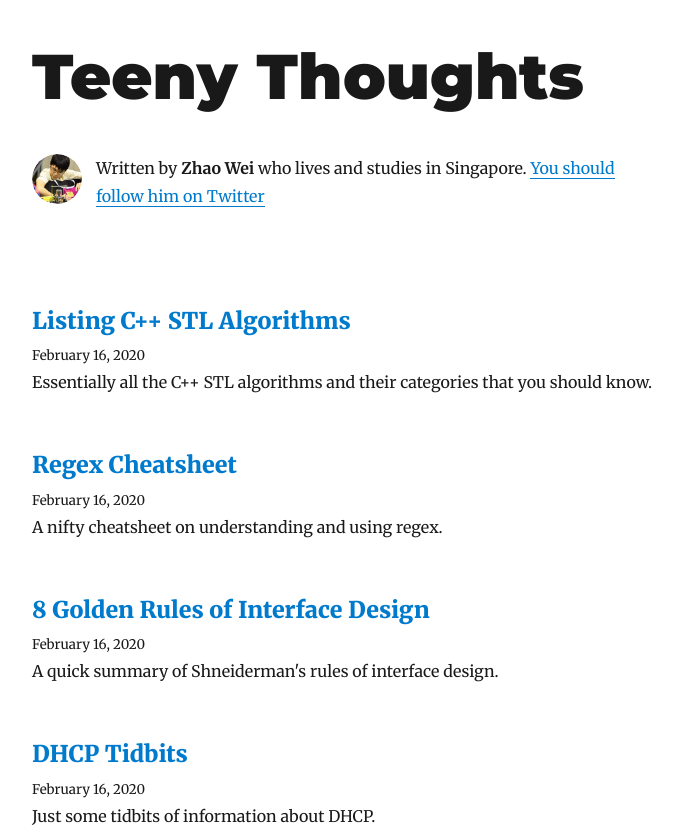
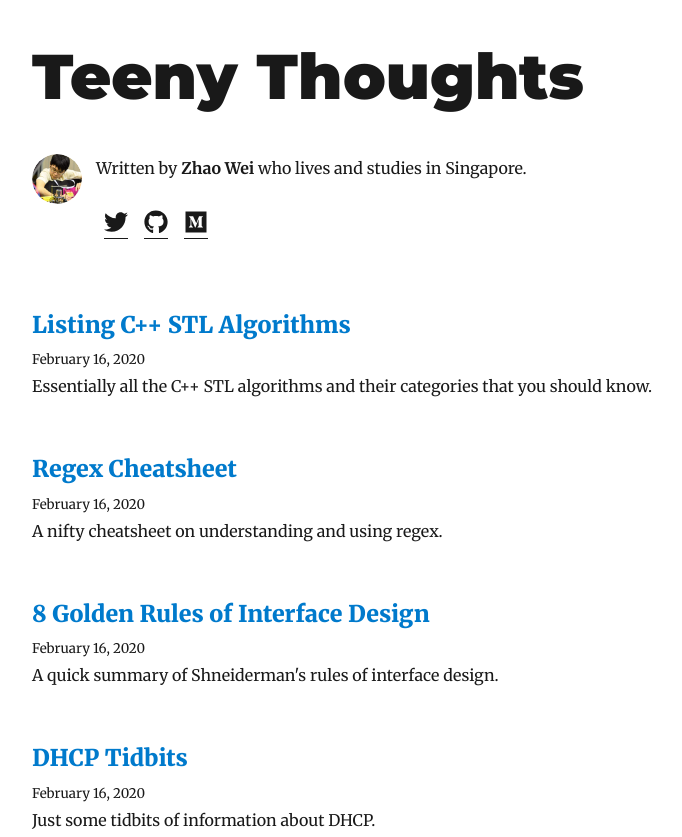
Before and after one commit to zwliew/blog, a Gatsby site: page / in a window 1280 px wide. Shown: the top 837 px of the page, without its empty margins (293-975 px from the left). Built offline with nearby package versions, Linux system fonts and the light colour scheme; Gatsby itself is replaced by a stand-in of ours; some packages are replaced by stand-ins of ours.

Commit message:
Add more social links

```diff
--- a/gatsby-config.js
+++ b/gatsby-config.js
@@ -6,6 +6,8 @@ module.exports = {
     siteUrl: `https://teeny-thoughts.web.app`,
     social: {
       twitter: `zwliew`,
+      github: `zwliew`,
+      medium: `zwliew`,
     },
   },
   plugins: [
--- a/package.json
+++ b/package.json
@@ -29,6 +29,7 @@
     "react": "^0.0.0-experimental-241c4467e",
     "react-dom": "^0.0.0-experimental-241c4467e",
     "react-helmet": "5.2.1",
+    "react-icons": "^3.9.0",
     "react-typography": "0.16.19",
     "typeface-merriweather": "0.0.72",
     "typeface-montserrat": "0.0.75",
--- a/src/components/bio.js
+++ b/src/components/bio.js
@@ -8,8 +8,18 @@
 import React from "react"
 import { useStaticQuery, graphql } from "gatsby"
 import Image from "gatsby-image"
+import { FaGithub, FaTwitter, FaMedium } from "react-icons/fa"
 
 import { rhythm } from "../utils/typography"
+import classes from "./bio.module.css"
+
+const SocialLink = ({ to, Img, children }) => (
+  <li className={classes.SocialLink}>
+    <a href={to}>
+      <Img></Img>
+    </a>
+  </li>
+)
 
 const Bio = () => {
   const data = useStaticQuery(graphql`
@@ -26,6 +36,8 @@ const Bio = () => {
           author
           social {
             twitter
+            github
+            medium
           }
         }
       }
@@ -53,13 +65,26 @@ const Bio = () => {
           borderRadius: `50%`,
         }}
       />
-      <p>
-        Written by <strong>{author}</strong> who lives and studies in Singapore.
-        {` `}
-        <a href={`https://twitter.com/${social.twitter}`}>
-          You should follow him on Twitter
-        </a>
-      </p>
+      <div>
+        <p>
+          Written by <strong>{author}</strong> who lives and studies in
+          Singapore.
+        </p>
+        <ul className={classes.SocialLinks}>
+          <SocialLink
+            Img={FaTwitter}
+            to={`https://twitter.com/${social.twitter}`}
+          ></SocialLink>
+          <SocialLink
+            Img={FaGithub}
+            to={`https://github.com/${social.github}`}
+          ></SocialLink>
+          <SocialLink
+            Img={FaMedium}
+            to={`https://medium.com/@${social.medium}`}
+          ></SocialLink>
+        </ul>
+      </div>
     </div>
   )
 }
--- /dev/null
+++ b/src/components/bio.module.css
@@ -0,0 +1,19 @@
+.SocialLinks {
+  display: inline-flex;
+  margin: 0;
+}
+
+.SocialLink {
+  list-style-type: none;
+  margin: 0 8px;
+}
+
+.SocialLink a {
+  color: inherit;
+  text-decoration: none;
+}
+
+.SocialLink svg {
+  height: 24px;
+  width: 24px;
+}
```
Also changed, not shown: 1 other file.
